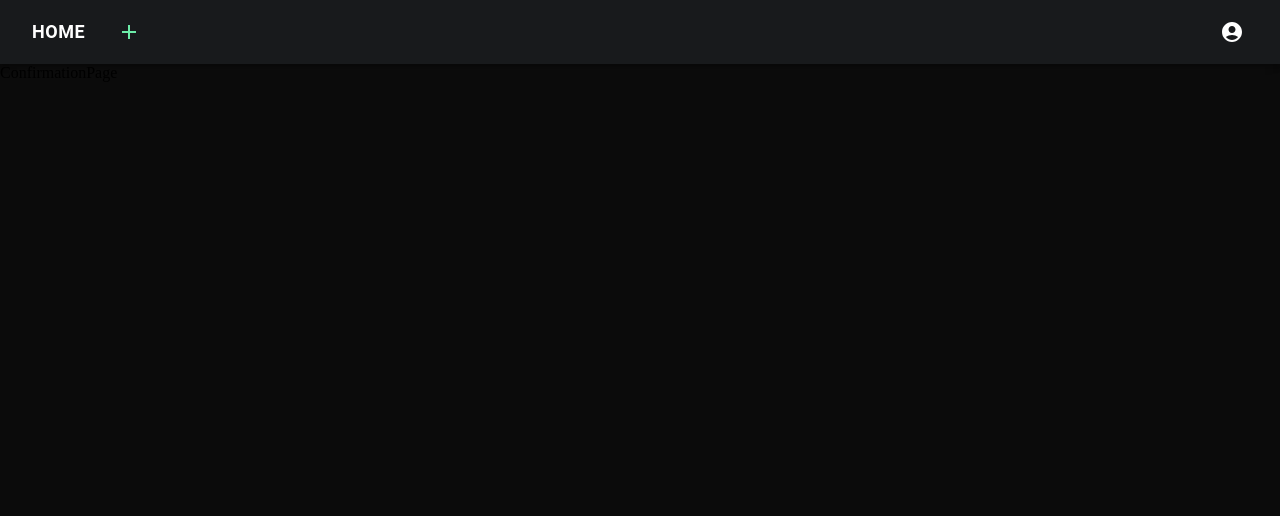
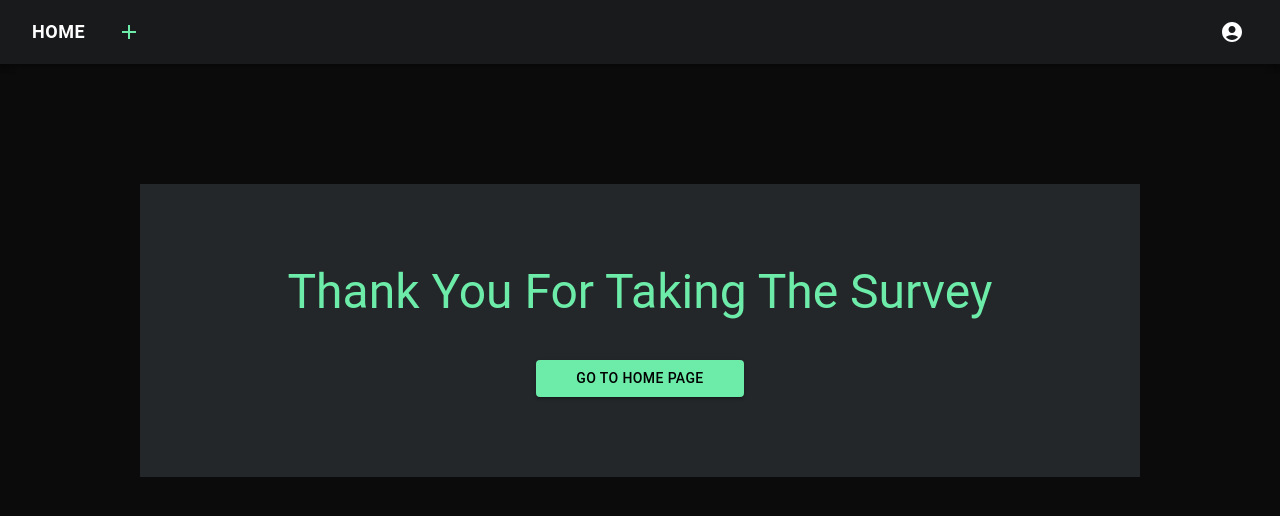
Before and after one commit to LucasLarking/survey, a React (Vite) app in the folder frontend/: page /confirmation in a window 1280 px wide. Shown: the top 516 px of the page. Built offline with nearby package versions, Linux system fonts and the light colour scheme; sample sign-in values are in the browser's storage.

Commit message:
Improved Styling Of Confirmation Page

```diff
--- a/frontend/package.json
+++ b/frontend/package.json
@@ -13,7 +13,7 @@
     "@mui/x-data-grid": "^6.9.2",
     "react": "^18.2.0",
     "react-dom": "^18.2.0",
-    "react-hook-form": "^7.45.1"
+    "react-hook-form": "^7.45.2"
   },
   "devDependencies": {
     "@emotion/react": "^11.11.1",
@@ -43,7 +43,6 @@
     "simple-zustand-devtools": "^1.1.0",
     "typescript": "^5.0.2",
     "vite": "^4.4.0",
-    "zod": "^3.21.4",
     "zustand": "^4.3.7"
   }
 }
--- a/frontend/src/App.css
+++ /dev/null
@@ -1,3 +0,0 @@
-* {
-    background-color: red;
-}
--- a/frontend/src/index.css
+++ b/frontend/src/index.css
@@ -22,9 +22,6 @@ body {
   font-weight: 700 !important;
 }
 
-body {
-  padding-bottom: 10vh;
-}
 
 /* .MuiTableHead-root {
   border-bottom: 10px solid green !important;
--- a/frontend/src/pages/ConfirmationPage.tsx
+++ b/frontend/src/pages/ConfirmationPage.tsx
@@ -1,8 +1,21 @@
+import { Box, Button, Typography } from "@mui/material";
+import { useNavigate } from "react-router-dom";
 
 const ConfirmationPage = () => {
+    const navigate = useNavigate()
     return (
         <>
-            <div>ConfirmationPage</div>
+            <Box sx={{ bgcolor: 'primary.main', p: 10, display: 'flex', flexDirection: 'column', alignItems: 'center', maxWidth: '1000px', margin:'auto', mt: 15 }}>
+                <Typography variant='h3' color={'secondary.main'}>Thank You For Taking The Survey</Typography>
+                <Button onClick={(e) => {navigate('/') }} sx={{
+                    mt: 5,
+                    px: 5,
+                    color: 'black', bgcolor: 'secondary.main', '&:hover': {
+                        bgcolor: 'secondary.dark',
+                        color: 'white'
+                    },
+                }} variant='contained'>Go To Home Page</Button>
+            </Box>
         </>
     )
 }
```
Also changed, not shown: 2 other files (tests, documents, lock files or other folders).
